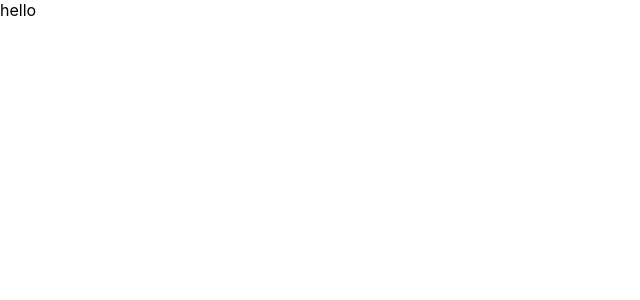
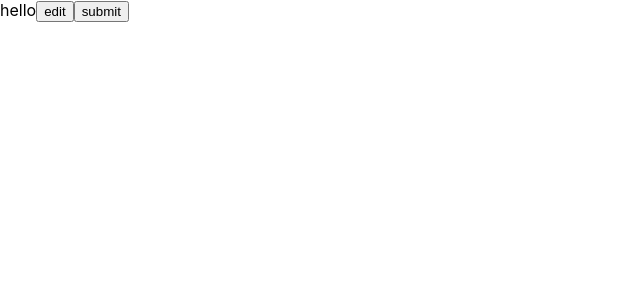
Before and after one commit to joeldevel/cv-project, a React (Create React App) app: page / in a window 1280 px wide. Shown: the top 300 px of the page, without its empty margins (0-640 px from the left). Built offline with nearby package versions, Linux system fonts and the light colour scheme.

Commit message:
Buttons as components

```diff
--- a/public/index.html
+++ b/public/index.html
@@ -7,7 +7,7 @@
     <meta name="theme-color" content="#000000" />
     <meta
       name="description"
-      content="Web site created using create-react-app"
+      content="CV APP"
     />
     <link rel="apple-touch-icon" href="%PUBLIC_URL%/logo192.png" />
     <!--
@@ -24,7 +24,7 @@
       work correctly both with client-side routing and a non-root public URL.
       Learn how to configure a non-root public URL by running `npm run build`.
     -->
-    <title>React App</title>
+    <title>CV APP</title>
   </head>
   <body>
     <noscript>You need to enable JavaScript to run this app.</noscript>
--- a/src/App.js
+++ b/src/App.js
@@ -1,10 +1,12 @@
 import React from 'react';
 import './App.css';
+import ControlButtons from './components/ControlButtons';
 
 function App() {
   return (
     <div className="App">
       hello
+      <ControlButtons/>
     </div>
   );
 }
--- /dev/null
+++ b/src/components/Button.js
@@ -0,0 +1,14 @@
+import React from 'react';
+
+class Button extends React.Component {
+  constructor(props) {
+    super(props);
+  }
+  render() {
+    return(
+      <button>{this.props.label}</button>
+    )
+  }
+}
+
+export default Button;
--- /dev/null
+++ b/src/components/ControlButtons.js
@@ -0,0 +1,15 @@
+import React from 'react';
+import Button from './Button';
+
+class ControlButtons extends React.Component {
+  render() {
+    return (
+      <>
+      <Button label="edit"/>
+      <Button label="submit"/>
+      </>
+    );
+  }
+}
+
+export default ControlButtons;
--- a/src/index.js
+++ b/src/index.js
@@ -2,7 +2,6 @@ import React from 'react';
 import ReactDOM from 'react-dom';
 import './index.css';
 import App from './App';
-
 
 ReactDOM.render(
   <React.StrictMode>
```
